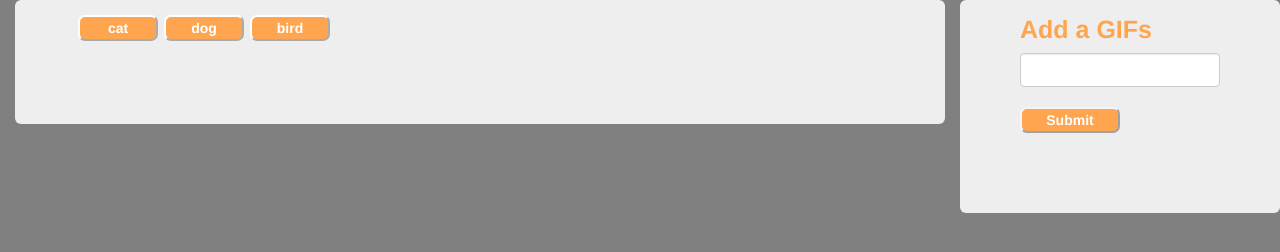
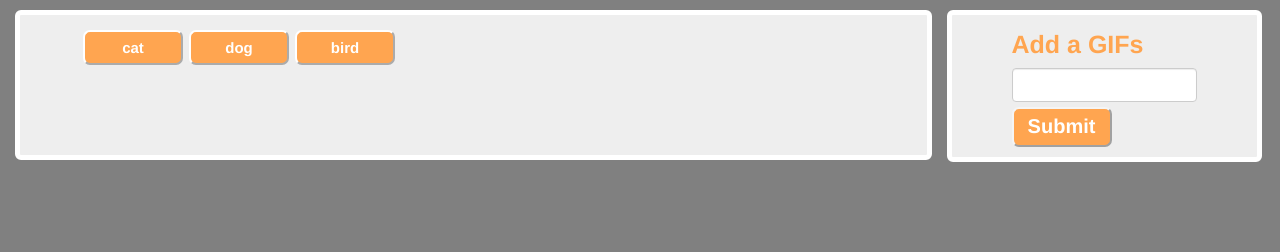
Before and after one commit to khusanboyIbragimov/GIF_API, a plain HTML site: page index.html in a window 1280 px wide. Drawn offline with nearby package versions, Linux system fonts and the light colour scheme.

Commit message:
Added some changes

```diff
--- a/assets/css/style.css
+++ b/assets/css/style.css
@@ -2,15 +2,29 @@ body{
     background-color: gray;
 
 }
+.first-row{
+    margin-right: 3px;
+    margin-top: 10px;
+}
+#gif-input{
+    margin-bottom: -15px;
+}
+.add-panel{
+    padding-bottom: 10px;
+    padding-top: 12px;
+    border:5px solid white;
+}
 
 button{
     margin: 3px;
-    width: 80px;
+    width: 100px;
+    height: 35px;
     background-color: #ffa550;
     border-radius: 7px;
     color: white;
     font-weight: bold;
     border-color: white;
+    font-size: 15px;
 }
 img{
     width: 100%;
@@ -26,9 +40,11 @@ p{
     text-decoration: underline;
 
 }
-.jumbotron {
+.head {
     padding-top: 12px;
-    padding-bottom: 80px;
+    padding-bottom: 87px;
+    padding-left: 10px;
+    border:5px solid white;
 
 }
 label{
@@ -40,7 +56,9 @@ label{
     background-color: #ffa550;
     color: white;
     width: 100px;
+    height: 40px;
     border-color: whitesmoke;
     border-radius: 7px;
     font-weight: bold;
+    font-size: 20px;
 }
--- a/index.html
+++ b/index.html
@@ -11,6 +11,7 @@
     <link rel="stylesheet" href="https://maxcdn.bootstrapcdn.com/bootstrap/3.3.7/css/bootstrap.min.css" integrity="sha384-BVYiiSIFeK1dGmJRAkycuHAHRg32OmUcww7on3RYdg4Va+PmSTsz/K68vbdEjh4u"
         crossorigin="anonymous">
     <link rel="stylesheet" href="assets/css/style.css">
+    <link rel="icon" href="assets/images/gif_icon.png">
     <title>GIF_API</title>
 </head>
 
@@ -19,12 +20,12 @@
     </style>
 
     <div class="container-fluid">
-        <div class="row">
+        <div class="row first-row">
             <div class="col-lg-9">
-                <div id="buttons-view" class="jumbotron">
+                <div id="buttons-view" class="jumbotron head">
                 </div>
             </div>
-            <div class="col-lg-3 jumbotron">
+            <div class="col-lg-3 jumbotron add-panel">
                 <form id="gif-form">
                     <label for="gif-input">Add a GIFs</label>
                     <input class="form-control" type="text" id="gif-input">
```
Also changed, not shown: assets/images/gif_icon.png (added).
